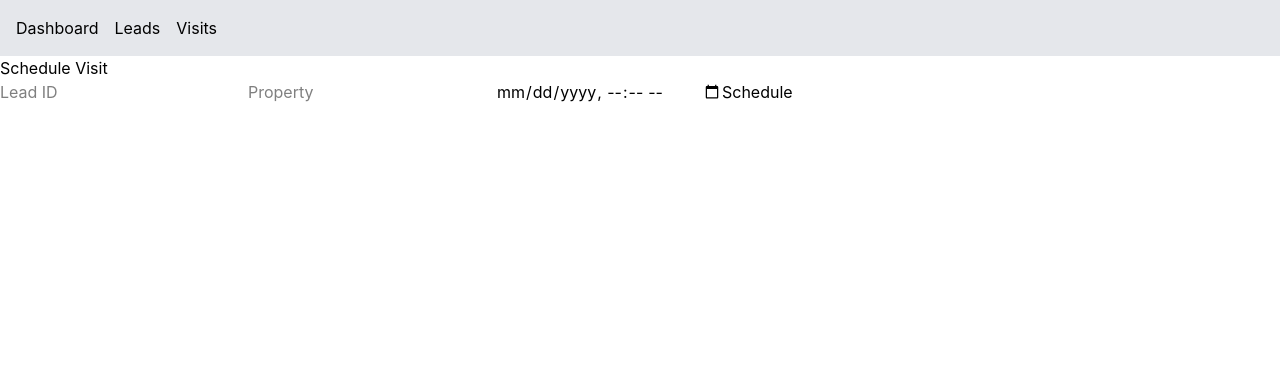
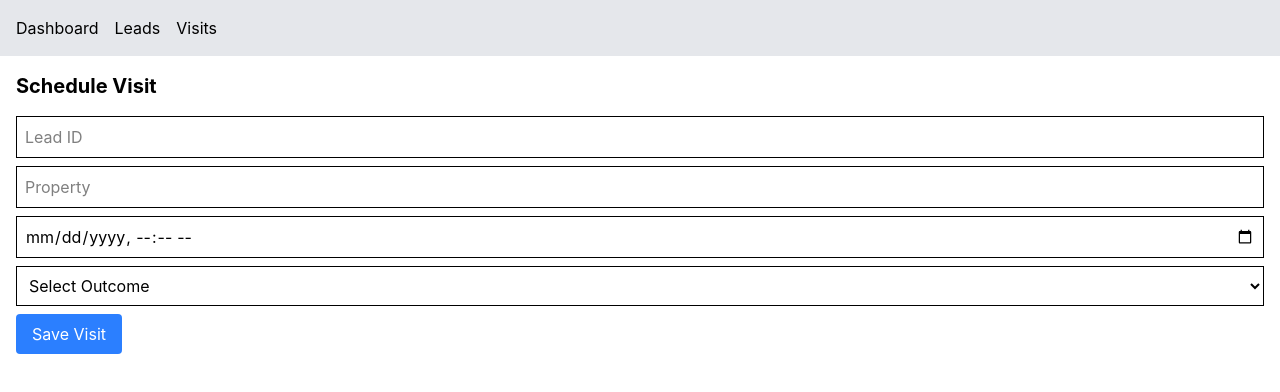
Before and after one commit to Areaxis/gharpayy-crm-mvp, a React (Vite) app in the folder frontend/: page /visits in a window 1280 px wide. Shown: the top 392 px of the page. Built offline with nearby package versions, Linux system fonts and the light colour scheme.

Commit message:
Added visit outcome tracking for scheduled visits

```diff
--- a/frontend/src/features/visits/components/VisitScheduler.jsx
+++ b/frontend/src/features/visits/components/VisitScheduler.jsx
@@ -1,47 +1,68 @@
 import { useState } from "react";
 import { api } from "../../../config/api";
 
-export default function VisitScheduler(){
+export default function VisitScheduler() {
 
-  const [leadId,setLeadId] = useState("");
-  const [property,setProperty] = useState("");
-  const [date,setDate] = useState("");
+  const [leadId, setLeadId] = useState("");
+  const [property, setProperty] = useState("");
+  const [date, setDate] = useState("");
+  const [outcome, setOutcome] = useState("");
 
-  const schedule = async ()=>{
+  const schedule = async () => {
 
-    await api.post("/visits",{
+    await api.post("/visits", {
       leadId,
       property,
-      date
+      date,
+      outcome
     });
 
     alert("Visit Scheduled");
 
   };
 
-  return(
+  return (
 
-    <div>
+    <div className="p-4">
 
-      <h2>Schedule Visit</h2>
+      <h2 className="text-xl font-bold mb-4">
+        Schedule Visit
+      </h2>
 
       <input
+        className="border p-2 mb-2 w-full"
         placeholder="Lead ID"
-        onChange={(e)=>setLeadId(e.target.value)}
+        onChange={(e) => setLeadId(e.target.value)}
       />
 
       <input
+        className="border p-2 mb-2 w-full"
         placeholder="Property"
-        onChange={(e)=>setProperty(e.target.value)}
+        onChange={(e) => setProperty(e.target.value)}
       />
 
       <input
         type="datetime-local"
-        onChange={(e)=>setDate(e.target.value)}
+        className="border p-2 mb-2 w-full"
+        onChange={(e) => setDate(e.target.value)}
       />
 
-      <button onClick={schedule}>
-        Schedule
+      <select
+        className="border p-2 mb-2 w-full"
+        onChange={(e) => setOutcome(e.target.value)}
+      >
+        <option value="">Select Outcome</option>
+        <option value="Successful">Successful</option>
+        <option value="No Show">No Show</option>
+        <option value="Not Interested">Not Interested</option>
+        <option value="Booked">Booked</option>
+      </select>
+
+      <button
+        onClick={schedule}
+        className="bg-blue-500 text-white px-4 py-2 rounded"
+      >
+        Save Visit
       </button>
 
     </div>
```
Also changed, not shown: 1 other file (tests, documents, lock files or other folders).
